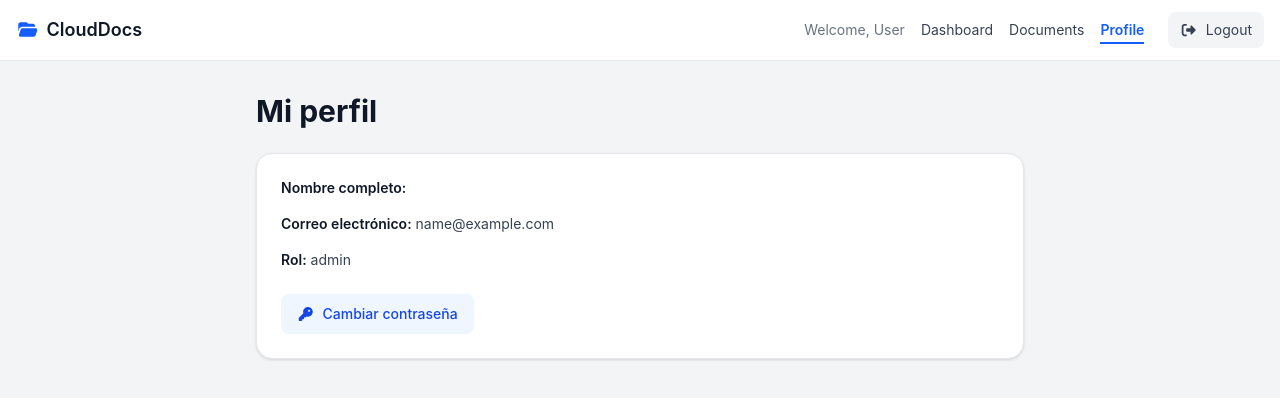
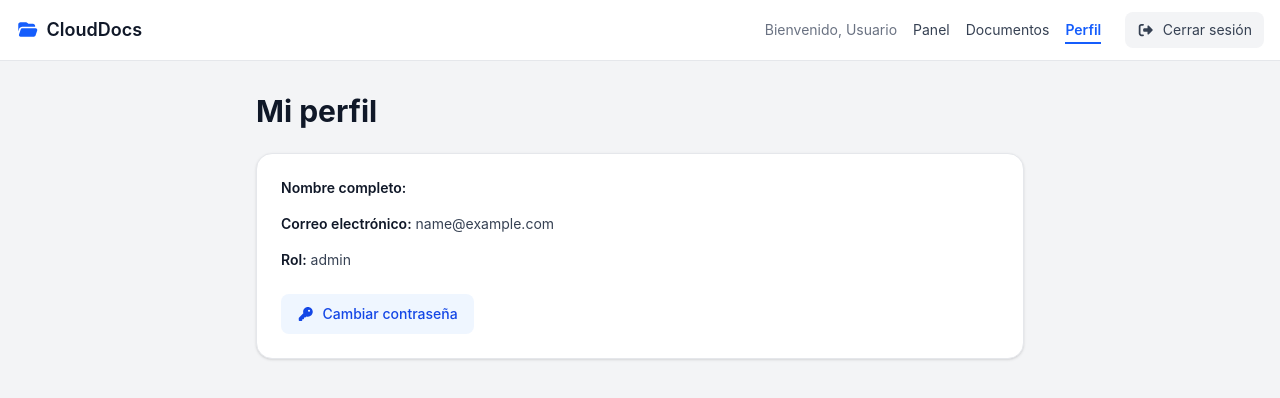
Before and after one commit to KeironClaudel/clouddocs-frontend, a React (Vite) app: page /profile in a window 1280 px wide. Shown: the top 398 px of the page. Built offline with nearby package versions, Linux system fonts and the light colour scheme; no server answers; sample sign-in values are in the browser's storage.

Commit message:
feat: Spanish language added

```diff
--- a/src/components/Navbar.jsx
+++ b/src/components/Navbar.jsx
@@ -5,6 +5,7 @@ import { FontAwesomeIcon } from "@fortawesome/react-fontawesome";
 import { faFolderOpen } from "@fortawesome/free-solid-svg-icons";
 import { faRightFromBracket } from "@fortawesome/free-solid-svg-icons";
 import { canManageAdminPanels } from "../utils/permissionUtils";
+import { t } from "../i18n";
 import { NavLink } from "react-router-dom";
 
 function Navbar() {
@@ -51,7 +52,7 @@ function Navbar() {
         {/* RIGHT */}
         <div className="flex items-center gap-4">
           <span className="hidden text-sm text-gray-500 md:block">
-            Welcome, {user?.fullName || "User"}
+            {t("navbar.welcome")}, {user?.fullName || t("navbar.defaultUser")}
           </span>
 
           <NavLink
@@ -64,7 +65,7 @@ function Navbar() {
               }`
             }
           >
-            Dashboard
+            {t("navbar.links.dashboard")}
           </NavLink>
 
           <NavLink
@@ -77,7 +78,7 @@ function Navbar() {
               }`
             }
           >
-            Documents
+            {t("navbar.links.documents")}
           </NavLink>
 
           <NavLink
@@ -90,7 +91,7 @@ function Navbar() {
               }`
             }
           >
-            Profile
+            {t("navbar.links.profile")}
           </NavLink>
 
           {isAdmin && (
@@ -104,7 +105,7 @@ function Navbar() {
                 }`
               }
             >
-              Users
+              {t("navbar.links.users")}
             </NavLink>
           )}
 
@@ -119,7 +120,7 @@ function Navbar() {
                 }`
               }
             >
-              Categories
+              {t("navbar.links.categories")}
             </NavLink>
           )}
 
@@ -134,7 +135,7 @@ function Navbar() {
                 }`
               }
             >
-              Document Types
+              {t("navbar.links.documentTypes")}
             </NavLink>
           )}
 
@@ -149,7 +150,7 @@ function Navbar() {
                 }`
               }
             >
-              Audit Logs
+              {t("navbar.links.auditLogs")}
             </NavLink>
           )}
 
@@ -158,7 +159,7 @@ function Navbar() {
             onClick={handleLogout}
           >
             <FontAwesomeIcon icon={faRightFromBracket} />
-            <span>Logout</span>
+            <span>{t("navbar.buttons.logout")}</span>
           </button>
         </div>
       </div>
--- a/src/i18n/es.js
+++ b/src/i18n/es.js
@@ -491,6 +491,24 @@ const es = {
     description: "La página que estás buscando no existe o fue movida.",
     back: "Volver al panel",
   },
+  navbar: {
+    welcome: "Bienvenido",
+    defaultUser: "Usuario",
+
+    links: {
+      dashboard: "Panel",
+      documents: "Documentos",
+      profile: "Perfil",
+      users: "Usuarios",
+      categories: "Categorías",
+      documentTypes: "Tipos documentales",
+      auditLogs: "Auditoría",
+    },
+
+    buttons: {
+      logout: "Cerrar sesión",
+    },
+  },
 };
 
 export default es;
```
